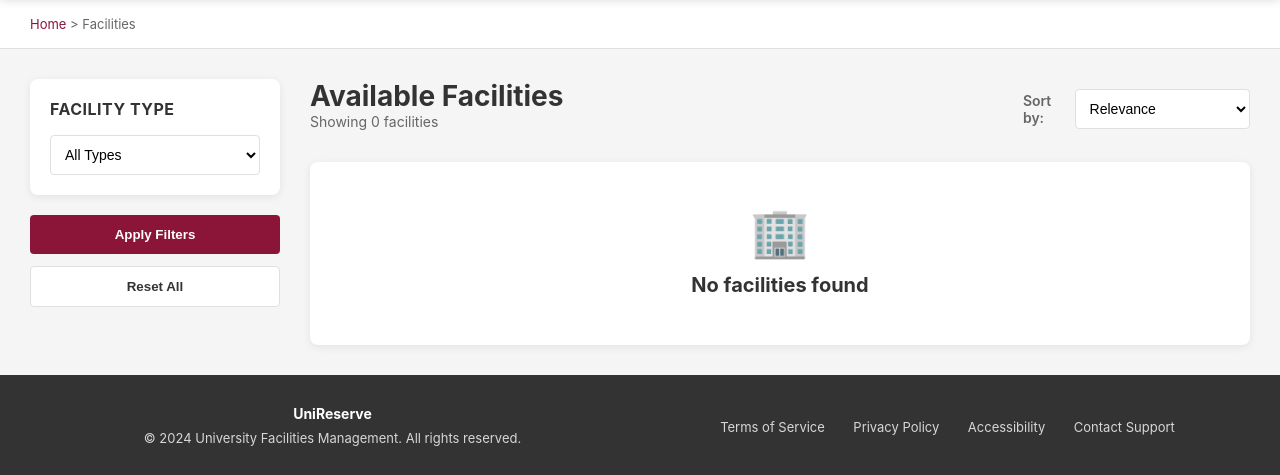
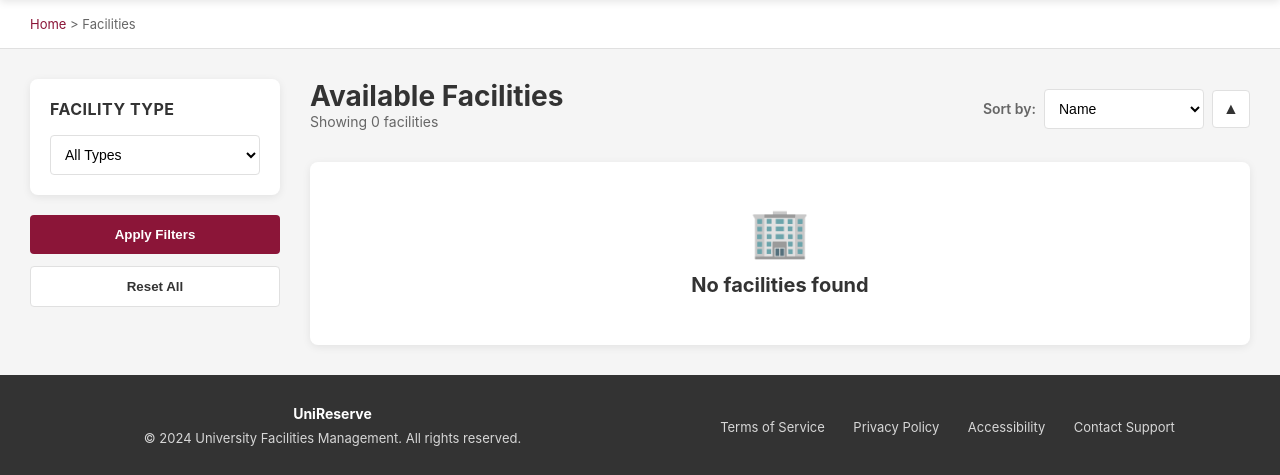
Before and after one commit to ZiRui-05/utm_space_online_rooms_and_facilities_booking_system, a PHP site: page /pages/app/facilities.php in a window 1280 px wide. Shown: the part 68-543 px from the top of the page. Run offline with PHP 8.4, Linux system fonts and the light colour scheme; data that the repository does not hold is empty.

Commit message:
Update facilities.php

```diff
--- a/pages/app/facilities.php
+++ b/pages/app/facilities.php
@@ -52,8 +52,14 @@ body{font-family:-apple-system,BlinkMacSystemFont,'Segoe UI','Roboto','Oxygen','
 .content-header{display:flex;justify-content:space-between;align-items:center;margin-bottom:24px}
 .content-title{font-size:28px;font-weight:700;color:var(--text-dark)}
 .content-subtitle{font-size:14px;color:var(--text-light);margin-bottom:8px}
-.sort-container{display:flex;align-items:center;gap:12px}
+
+/* New Split Sort Controls Styling */
+.sort-container{display:flex;align-items:center;gap:8px}
 .sort-label{font-size:14px;color:var(--text-light);font-weight:600}
+.sort-select{width:160px;padding:10px;border:1px solid var(--border-light);border-radius:4px;font-size:14px;background:var(--white)}
+.btn-sort-dir{display:inline-flex;align-items:center;justify-content:center;width:38px;height:38px;padding:0;background:var(--white);border:1px solid var(--border-light);border-radius:4px;cursor:pointer;color:var(--text-dark);font-size:16px;transition:all .2s ease}
+.btn-sort-dir:hover{border-color:var(--primary-color);color:var(--primary-color);background:#fcfcfc}
+
 .room-grid{display:grid;grid-template-columns:repeat(auto-fill,minmax(300px,1fr));gap:24px}
 .room-card{background:var(--white);border-radius:8px;overflow:hidden;box-shadow:0 2px 8px rgba(0,0,0,.08);transition:all .3s ease}
 .room-card:hover{transform:translateY(-4px);box-shadow:0 8px 16px rgba(0,0,0,.12)}
@@ -84,7 +90,21 @@ body{font-family:-apple-system,BlinkMacSystemFont,'Segoe UI','Roboto','Oxygen','
 <button class="btn-apply" onclick="applyFilters()">Apply Filters</button><button class="btn-reset" onclick="resetFilters()">Reset All</button>
 </div>
 <div class="content-area"><div class="content-header"><div><h2 class="content-title">Available Facilities</h2><p class="content-subtitle">Showing <span id="facility-count">0</span> facilities</p></div>
-<div class="sort-container"><label class="sort-label">Sort by:</label><select class="sort-select" onchange="sortFacilities(this.value)"><option value="relevance">Relevance</option><option value="price-low">Price (Low to High)</option><option value="price-high">Price (High to Low)</option><option value="capacity">Capacity</option></select></div></div>
+
+
+<div class="sort-container">
+    <label class="sort-label">Sort by:</label>
+    <select class="sort-select" id="sort-criteria" onchange="sortFacilities()">
+        <option value="name">Name</option>
+        <option value="price">Price</option>
+        <option value="capacity">Capacity</option>
+    </select>
+    <button class="btn-sort-dir" id="sort-direction-btn" onclick="toggleSortDirection()" title="Toggle Sorting Order">
+        ▲
+    </button>
+</div>
+
+</div>
 <div class="room-grid" id="facility-grid"></div>
 <div class="no-results" id="no-results" style="display:none;"><div class="no-results-icon">🏢</div><div style="font-size:20px;font-weight:700;color:var(--text-dark);margin-bottom:8px;">No facilities found</div></div>
 </div></div>
@@ -92,6 +112,7 @@ body{font-family:-apple-system,BlinkMacSystemFont,'Segoe UI','Roboto','Oxygen','
 <script>
 const allFacilities = <?php echo json_encode($facilities, JSON_UNESCAPED_UNICODE|JSON_UNESCAPED_SLASHES); ?>;
 let filteredFacilities = [...allFacilities];
+let currentSortDirection = 'asc'; // Tracking state: 'asc' or 'desc'
 
 function renderTypeOptions(){
   const s=document.getElementById('facility-type-filter');
@@ -104,9 +125,44 @@ function displayFacilities(){
  grid.innerHTML=filteredFacilities.map(f=>`<div class="room-card"><div class="room-image">${f.image?`<img src="${f.image}" alt="${f.name}" loading="lazy" decoding="async">`:`<div style="width:100%;height:100%;display:flex;align-items:center;justify-content:center;font-size:64px;background:linear-gradient(135deg,#667eea,#764ba2);color:#fff;">🏢</div>`}<span class="room-label">${(f.type||'facility').toUpperCase()}</span><span class="room-badge ${f.available?'available':'unavailable'}">${f.available?'Available':'Unavailable'}</span></div><div class="room-content"><h3 class="room-name">${f.name}</h3><div class="room-capacity">📍 ${f.location}</div><p class="room-description">${f.description}</p><div class="room-footer"><a class="btn-view-details" href="facilities_detail.php?type=facility&id=${f.id}&name=${encodeURIComponent(f.name)}">View Details</a><button class="btn-book" ${!f.available?'disabled':''} onclick="window.location.href='booking.php?resource_type=facility&facility_id=${f.id}&resource_name='+encodeURIComponent(f.name)">${f.available?'Book Facility':'Unavailable'}</button></div></div></div>`).join('');
  document.getElementById('facility-count').textContent=filteredFacilities.length;
 }
-function applyFilters(){const t=document.getElementById('facility-type-filter').value;filteredFacilities=allFacilities.filter(f=>!t||f.type===t);displayFacilities();}
-function resetFilters(){document.getElementById('facility-type-filter').value='';filteredFacilities=[...allFacilities];displayFacilities();}
-function sortFacilities(s){if(s==='price-low')filteredFacilities.sort((a,b)=>a.cost-b.cost);else if(s==='price-high')filteredFacilities.sort((a,b)=>b.cost-a.cost);else if(s==='capacity')filteredFacilities.sort((a,b)=>a.capacity-b.capacity);else filteredFacilities=[...allFacilities];displayFacilities();}
-document.addEventListener('DOMContentLoaded',()=>{renderTypeOptions();displayFacilities();});
+function applyFilters(){const t=document.getElementById('facility-type-filter').value;filteredFacilities=allFacilities.filter(f=>!t||f.type===t);sortFacilities();}
+function resetFilters(){document.getElementById('facility-type-filter').value='';filteredFacilities=[...allFacilities];sortFacilities();}
+
+// Handles the unified sorting processing
+function sortFacilities() {
+    const criteria = document.getElementById('sort-criteria').value;
+
+    filteredFacilities.sort((a, b) => {
+        let comparison = 0;
+
+        if (criteria === 'name') {
+            comparison = a.name.localeCompare(b.name);
+        } else if (criteria === 'price') {
+            comparison = a.cost - b.cost;
+        } else if (criteria === 'capacity') {
+            comparison = a.capacity - b.capacity;
+        }
+
+        // Reverse if sorting order direction is set to descending
+        return currentSortDirection === 'asc' ? comparison : -comparison;
+    });
+
+    displayFacilities();
+}
+
+// Inverts sort tracking and dynamically replaces layout indicators text
+function toggleSortDirection() {
+    const btn = document.getElementById('sort-direction-btn');
+    if (currentSortDirection === 'asc') {
+        currentSortDirection = 'desc';
+        btn.textContent = '▼';
+    } else {
+        currentSortDirection = 'asc';
+        btn.textContent = '▲';
+    }
+    sortFacilities();
+}
+
+document.addEventListener('DOMContentLoaded',()=>{renderTypeOptions();sortFacilities();});
 </script>
 </body></html>
```
